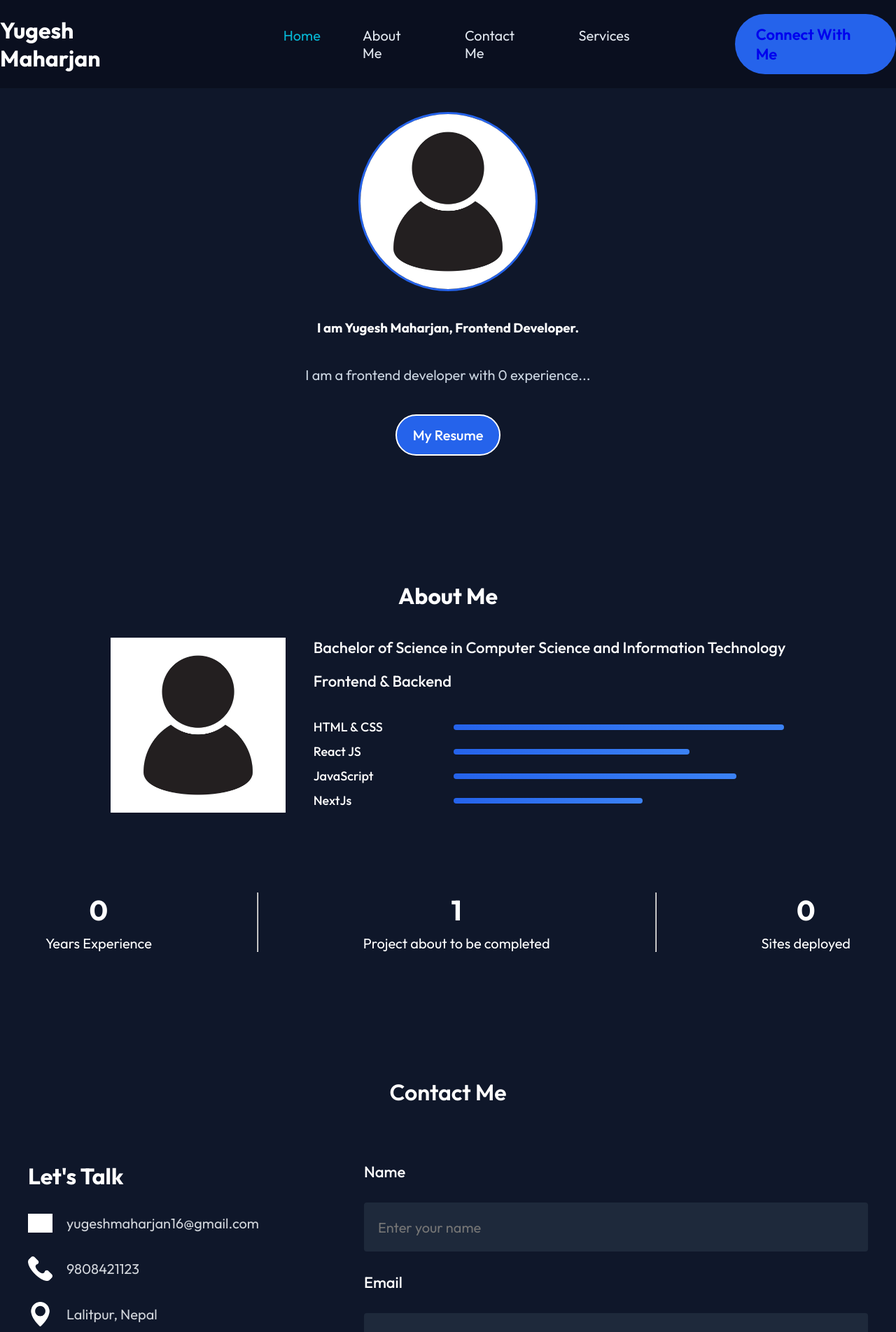
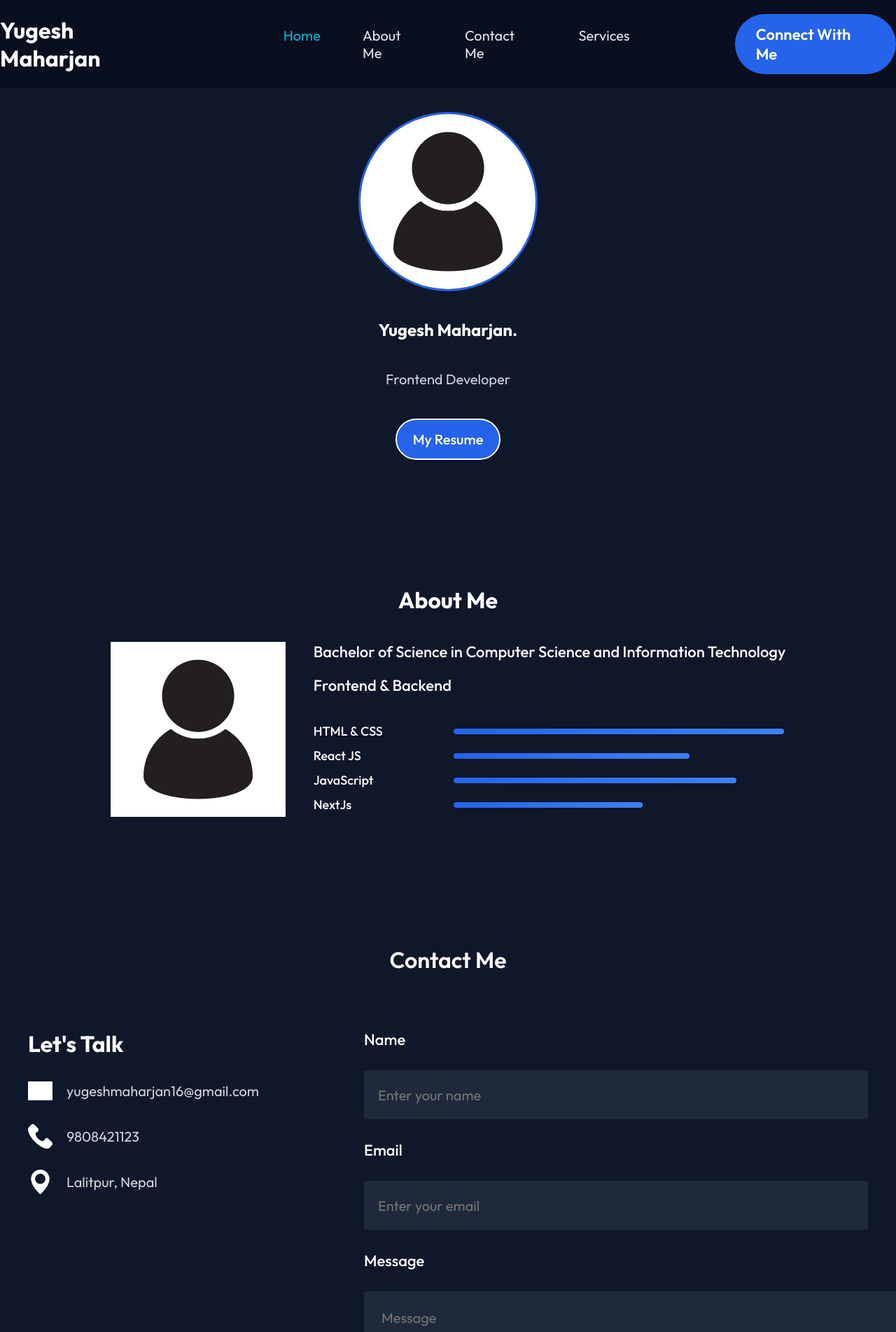
Before and after one commit to yugesh999/Portfolio, a React (Vite) app: page / in a window 1280 px wide. Shown: the top 1903 px of the page at 70% size. Built offline with nearby package versions, Linux system fonts and the light colour scheme; grey boxes are pictures that could not be loaded.

Commit message:
Fixed Elements

```diff
--- a/src/Components/AboutMe/AboutMe.css
+++ b/src/Components/AboutMe/AboutMe.css
@@ -61,7 +61,7 @@
     width: 100%;
     justify-content: space-around;
     gap: 20px;
-    margin-bottom: 100px;
+    margin-bottom: 10px;
     margin-top: 70px;
 }
 .about-achievment{
--- a/src/Components/AboutMe/AboutMe.jsx
+++ b/src/Components/AboutMe/AboutMe.jsx
@@ -25,7 +25,7 @@ const AboutMe = () => {
         </div>
       </div>
 
-      <div className="about-achievments">
+      {/* <div className="about-achievments">
           <div className="about-achievment">
           <h1>0</h1>
           <p>Years Experience</p>
@@ -40,7 +40,7 @@ const AboutMe = () => {
           <h1>0</h1>
           <p>Sites deployed</p>
         </div>
-      </div>
+      </div> */}
     </div>
   )
 }
--- a/src/Components/ContactMe/ContactMe.css
+++ b/src/Components/ContactMe/ContactMe.css
@@ -4,7 +4,7 @@
     align-items: center;
     justify-content: center;
     gap: 80px;
-    margin: 80px 170px;
+    margin: 180px 170px;
 }
 
 .contact-title h1{
@@ -116,7 +116,7 @@
 
 @media (max-width: 1024px) {
   .contact {
-    margin: 50px auto;      /* Center horizontally */
+    margin: 150px auto;      /* Center horizontally */
     gap: 50px;
     align-items: center;
     max-width: 90%;       /* Increase max width */
--- a/src/Components/Header/Header.jsx
+++ b/src/Components/Header/Header.jsx
@@ -7,11 +7,11 @@ const Header = () => {
         <div id="home" className="header-container">
             <img src="/assets/profile.jpg" alt="Profile Picture" />
 
-            <h3>
-                I am Yugesh Maharjan, Frontend Developer.
-            </h3>
+            <h2>
+                Yugesh Maharjan.
+            </h2>
             <p>
-                I am a frontend developer with 0 experience...
+                Frontend Developer
             </p>
             <div className="resume-button">
                 My Resume
--- a/src/Components/Navbar/Navbar.css
+++ b/src/Components/Navbar/Navbar.css
@@ -11,7 +11,6 @@
     background-color: #0A0F1F; /* Darker than page background */
     z-index: 1000;
 }
-
 
 /* Navigation Menu */
 .nav-menu {
@@ -65,11 +64,16 @@
 .nav-close {
   display: none;
 }
-
+.anchor-link {
+  text-decoration: none;
+  color: white;
+}
 /* Responsive Navbar */
-/* Responsive Navbar for mobile and tablet in one media query */
 @media (max-width: 1024px) {
-
+  .navbar {
+    gap: 50px;
+    padding: 15px 0;
+  }
   /* Hide connect button */
   .nav-connect {
     display: none;
@@ -79,17 +83,18 @@
   .nav-sidebar {
     display: block;
     position: fixed;
+    top: 25px;
     right: 30px;
-    z-index: 1001;
   }
 
   /* Close icon */
   .nav-close {
     display: block;
     position: relative;
-    top: 25px;
-    left: 290px;
+    top: -55px;
+    right: -290px;
     width: 30px;
+    z-index: 1002;
   }
 
   /* Navigation menu */
@@ -98,31 +103,25 @@
     flex-direction: column;
     align-items: start;
     top: 0;
-    background-color: #1E293B; /* Dark slate */
-    width: 80%;               /* default width for mobile and tablet */
-    max-width: 350px;         /* constrain on larger tablets */
+    background-color: #1E293B;
+    width: 80%;
+    max-width: 350px;
     height: 100%;
     z-index: 1000;
     transition: right 0.5s;
     padding-top: 80px;
     gap: 30px;
-    right: -350px;            /* hidden by default */
+    right: -350px; /* hidden by default */
   }
 
   /* Menu items */
   .nav-menu li {
-    font-size: 24px;          /* reasonable size for phones and tablets */
+    font-size: 24px;
     padding-left: 30px;
   }
 
-  /* Optional navbar adjustments */
-  .navbar {
-    gap: 50px;
-    padding: 15px 0;
-  }
+  /* Navbar spacing for mobile */
+
 }
 
 /* Anchor Links */
-.anchor-link {
-  text-decoration: none;
-}
--- a/src/Components/Navbar/Navbar.jsx
+++ b/src/Components/Navbar/Navbar.jsx
@@ -18,7 +18,7 @@ const Navbar = () => {
           <h1>Yugesh Maharjan</h1>
           <img src="/assets/sidebar.png" onClick={openMenu} alt="" className='nav-sidebar'/>
           <ul ref={menuRef} className='nav-menu'>
-              <img src="assets/close.png" onClick={closeMenu} alt="" className="nav-close" />
+              <img src="/assets/close.png" onClick={closeMenu} alt="" className="nav-close" />
 
 
               <li className={menu==="home" ? "active" : ""}onClick={()=>setMenu("home")}>
```
Lines whose indentation alone changed are shown as unchanged.
